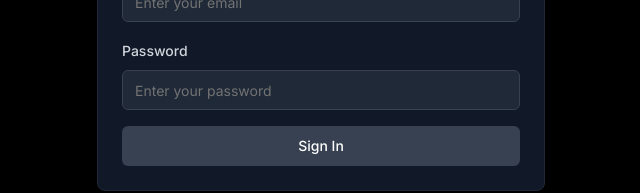
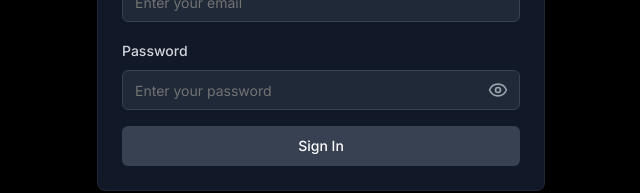
Before and after one commit to cxristalclear/pomodoro-timer, a Next.js app: page /auth in a window 1280 px wide. Shown: the part 407-600 px from the top of the page, without its empty margins (319-959 px from the left). Built offline with nearby package versions, Linux system fonts and the light colour scheme; no server answers.

Commit message:
feat: add password visibility toggle to AuthPage and improve DebugPanel rendering logic

```diff
--- a/app/auth/page.tsx
+++ b/app/auth/page.tsx
@@ -3,6 +3,7 @@
 import { useState, useEffect } from "react"
 import { useAuth } from "@/contexts/AuthContext"
 import { useRouter } from "next/navigation"
+import { Eye, EyeOff } from "lucide-react"
 import { Button } from "@/components/ui/button"
 import { Input } from "@/components/ui/input"
 import { Card, CardContent, CardDescription, CardHeader, CardTitle } from "@/components/ui/card"
@@ -14,6 +15,7 @@ import React from "react"
 export default function AuthPage() {
   const [email, setEmail] = useState("")
   const [password, setPassword] = useState("")
+  const [showPassword, setShowPassword] = useState(false)
   const [loading, setLoading] = useState(false)
   const [error, setError] = useState("")
   const { signIn, signUp, user } = useAuth()
@@ -100,15 +102,25 @@ export default function AuthPage() {
                   <Label htmlFor="signin-password" className="text-gray-300">
                     Password
                   </Label>
+                  <div className="relative">
                     <Input
                       id="signin-password"
-                    type="password"
+                      type={showPassword ? "text" : "password"}
                       value={password}
                       onChange={(e) => setPassword(e.target.value)}
                       required
-                    className="bg-gray-800 border-gray-700 text-white"
+                      className="bg-gray-800 border-gray-700 text-white pr-10"
                       placeholder="Enter your password"
                     />
+                    <button
+                      type="button"
+                      onClick={() => setShowPassword(!showPassword)}
+                      className="absolute right-3 top-1/2 -translate-y-1/2 text-gray-400 hover:text-gray-300"
+                      aria-label={showPassword ? "Hide password" : "Show password"}
+                    >
+                      {showPassword ? <EyeOff size={20} /> : <Eye size={20} />}
+                    </button>
+                  </div>
                 </div>
                 <Button type="submit" disabled={loading} className="w-full bg-gray-700 hover:bg-gray-600 text-white">
                   {loading ? "Signing in..." : "Sign In"}
@@ -136,15 +148,25 @@ export default function AuthPage() {
                   <Label htmlFor="signup-password" className="text-gray-300">
                     Password
                   </Label>
+                  <div className="relative">
                     <Input
                       id="signup-password"
-                    type="password"
+                      type={showPassword ? "text" : "password"}
                       value={password}
                       onChange={(e) => setPassword(e.target.value)}
                       required
-                    className="bg-gray-800 border-gray-700 text-white"
+                      className="bg-gray-800 border-gray-700 text-white pr-10"
                       placeholder="Create a password"
                     />
+                    <button
+                      type="button"
+                      onClick={() => setShowPassword(!showPassword)}
+                      className="absolute right-3 top-1/2 -translate-y-1/2 text-gray-400 hover:text-gray-300"
+                      aria-label={showPassword ? "Hide password" : "Show password"}
+                    >
+                      {showPassword ? <EyeOff size={20} /> : <Eye size={20} />}
+                    </button>
+                  </div>
                 </div>
                 <Button type="submit" disabled={loading} className="w-full bg-gray-700 hover:bg-gray-600 text-white">
                   {loading ? "Creating account..." : "Sign Up"}
--- a/app/layout.tsx
+++ b/app/layout.tsx
@@ -2,6 +2,7 @@ import type React from "react"
 import type { Metadata } from "next"
 import { Inter } from "next/font/google"
 import "./globals.css"
+import { Suspense } from "react"
 import { AuthProvider } from "@/contexts/AuthContext"
 import { PomodoroProvider } from "@/components/PomodoroProvider"
 
@@ -27,7 +28,13 @@ export default function RootLayout({
         />
       </head>
       <body className={inter.className}>
-        <AuthProvider><PomodoroProvider>{children}</PomodoroProvider></AuthProvider>
+        <AuthProvider>
+          <PomodoroProvider>
+            <Suspense fallback={<div className="min-h-screen bg-black" />}>
+              {children}
+            </Suspense>
+          </PomodoroProvider>
+        </AuthProvider>
       </body>
     </html>
   )
--- a/components/DebugPanel.tsx
+++ b/components/DebugPanel.tsx
@@ -8,6 +8,11 @@ import { useState } from "react"
  * Only shows in development mode
  */
 export const DebugPanel: React.FC = () => {
+  // Only render in development mode
+  if (process.env.NODE_ENV === 'production') {
+    return null;
+  }
+
   const {
     addTask,
     newTaskInput,
```
Lines whose indentation alone changed are shown as unchanged.
